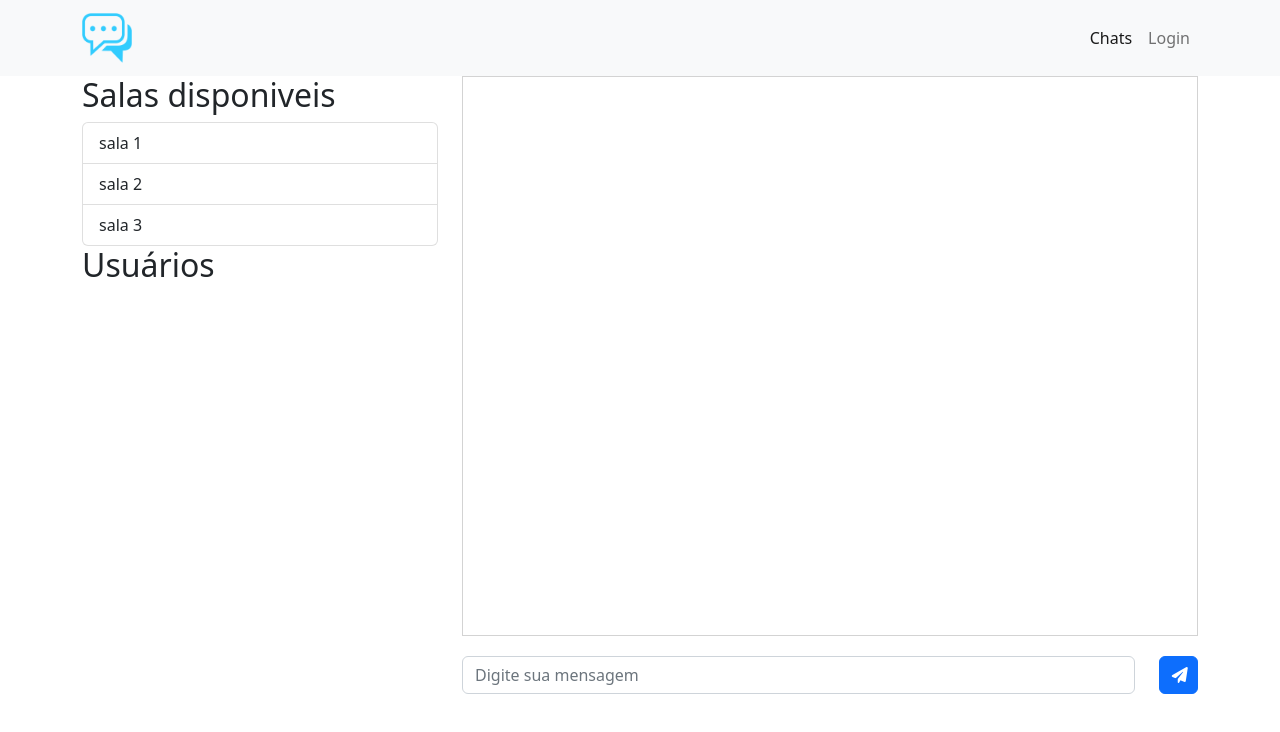
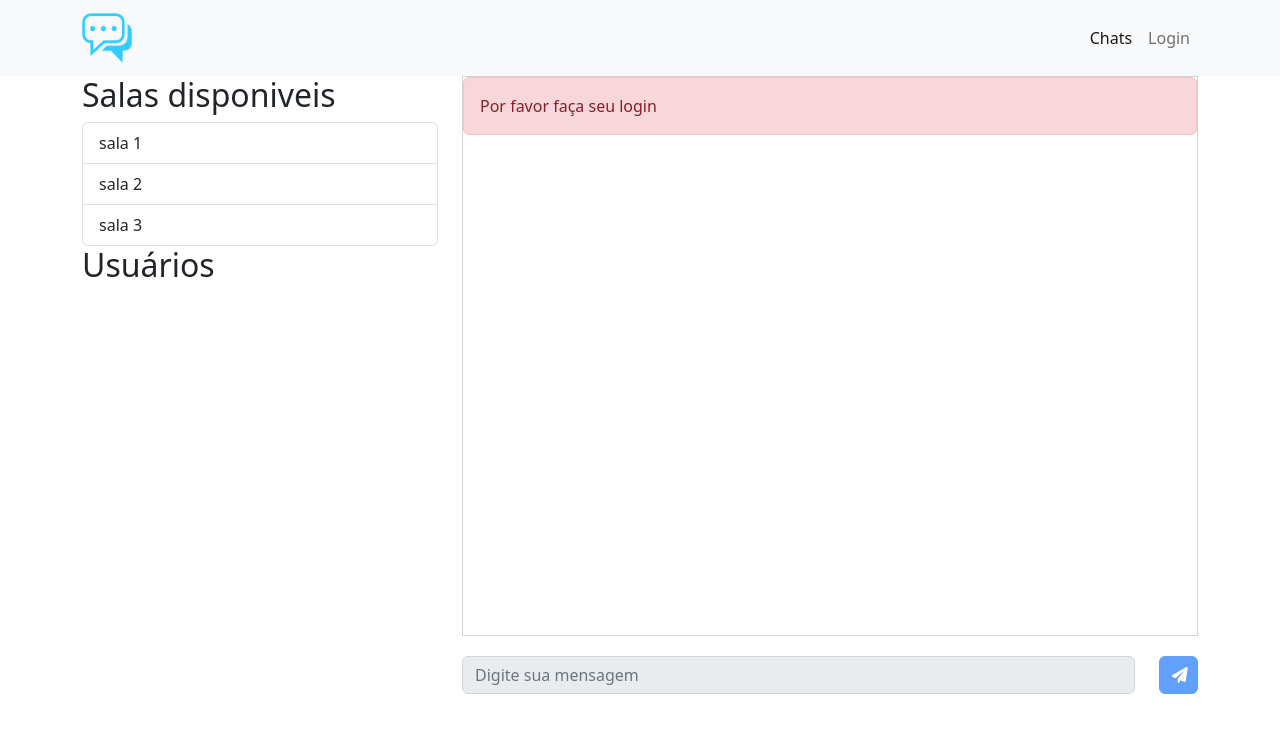
Before and after one commit to JuniorPaula/react-chat-app, a React (Create React App) app: page /chats in a window 1280 px wide. Shown: the top 732 px of the page. Built offline with nearby package versions, Linux system fonts and the light colour scheme; no server answers.

Commit message:
feat: configurate appContext to provide values messages on socket

```diff
--- a/src/App.js
+++ b/src/App.js
@@ -1,16 +1,31 @@
 import './App.css';
 import { BrowserRouter, Routes, Route } from 'react-router-dom';
+import { useSelector } from 'react-redux';
+import { useState } from 'react';
+import { appContext, socket } from './context/appContext';
 import Navigation from './components/Navigation';
 import Home from './pages/Home';
 import Chat from './pages/Chat';
 import Login from './pages/Login';
 import Signup from './pages/Signup';
-import { useSelector } from 'react-redux';
 
 function App() {
   const user = useSelector((state) => state.user);
+  const [rooms, setRooms] = useState([]);
+  const [currentRooms, setCurrentRooms] = useState([]);
+  const [members, setMembers] = useState([]);
+  const [messages, setMessages] = useState([]);
+  const [privateMembersMsg, setPrivateMembersMsg] = useState({})
+  const [newMessage, setNewMessage] = useState({})
+
 
   return (
+    <appContext.Provider
+      value={{
+            socket, rooms, setRooms, currentRooms, setCurrentRooms, members, setMembers,
+            messages, setMessages, privateMembersMsg, setPrivateMembersMsg,
+            newMessage, setNewMessage
+      }}>
       <BrowserRouter>
         <Navigation />
         <Routes>
@@ -25,6 +40,7 @@ function App() {
           )}
         </Routes>
       </BrowserRouter>
+    </appContext.Provider>
   );
 }
 
--- a/src/components/MessageForm.js
+++ b/src/components/MessageForm.js
@@ -1,21 +1,26 @@
 import React from 'react'
 import { Button, Col, Form, Row } from 'react-bootstrap'
+import { useSelector } from 'react-redux';
 import './messageForm.css';
 
 export default function MessageForm() {
+    const user = useSelector((state) => state.user);
     function handleSubmit(e) {
         e.preventDefault();
     }
 
   return (
     <>
-        <div className="message-output"></div>
+        <div className="message-output">
+            {!user && <div className="alert alert-danger">Por favor faça seu login</div>}
+        </div>
         <Form onSubmit={handleSubmit}>
             <Row>
                 <Col md={11}>
                     <Form.Group>
                         <Form.Control
                             type="text"
+                            disabled={!user}
                             placeholder="Digite sua mensagem">
                         </Form.Control>
                     </Form.Group>
@@ -24,7 +29,7 @@ export default function MessageForm() {
                     <Button
                         variant="primary"
                         type="submit"
-                        style={{ width: "100%", backgoundColor: 'orange'}}>
+                        style={{ width: "100%", backgoundColor: 'orange'}} disabled={!user}>
                             <i className="fas fa-paper-plane"></i>
                     </Button>
                 </Col>
--- /dev/null
+++ b/src/context/appContext.js
@@ -0,0 +1,5 @@
+import React from 'react';
+import { io } from 'socket.io-client';
+
+export const socket = io(process.env.REACT_APP_SERVER_API_URL);
+export const appContext = React.createContext();
```
Lines whose indentation alone changed are shown as unchanged.
